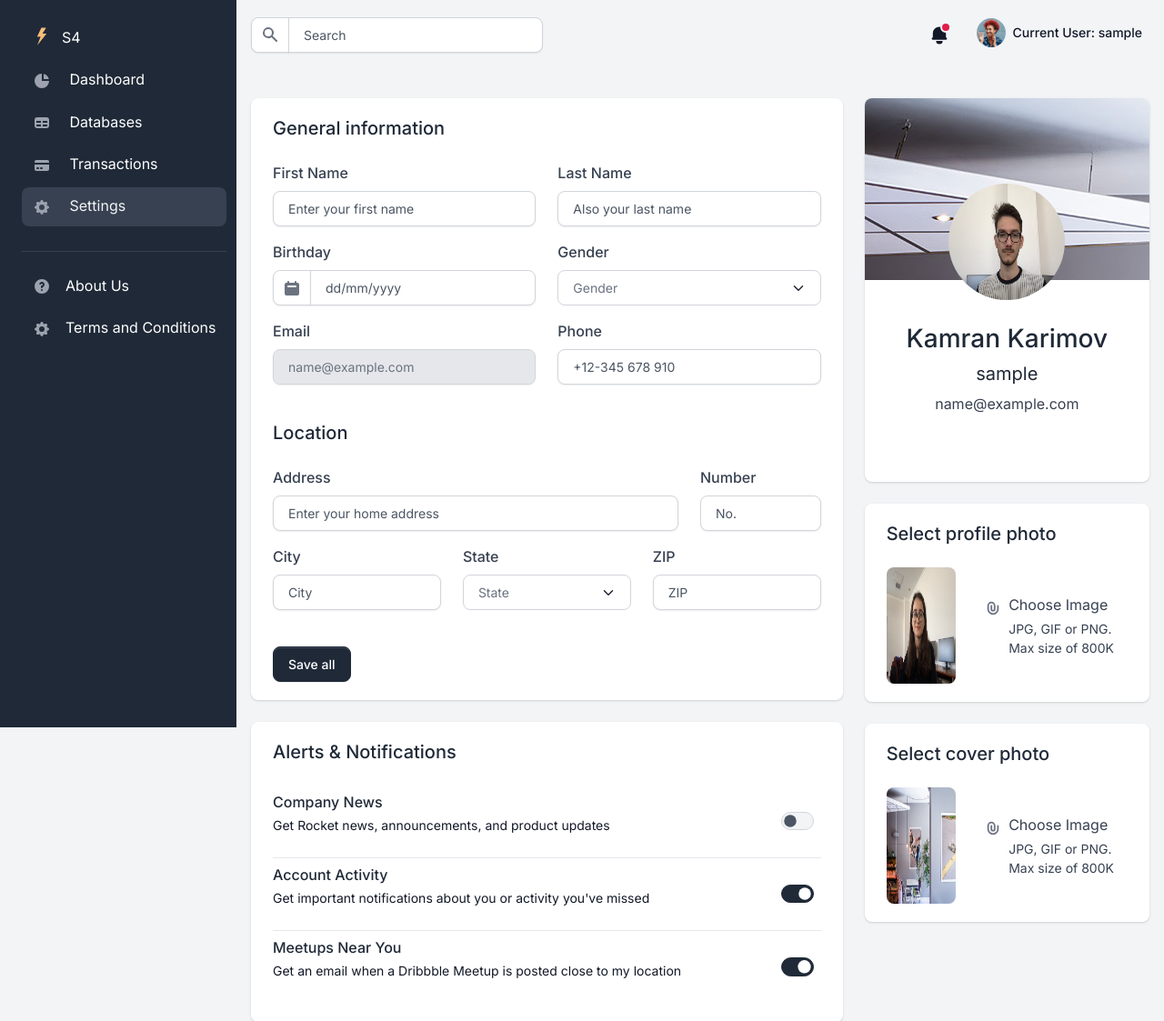
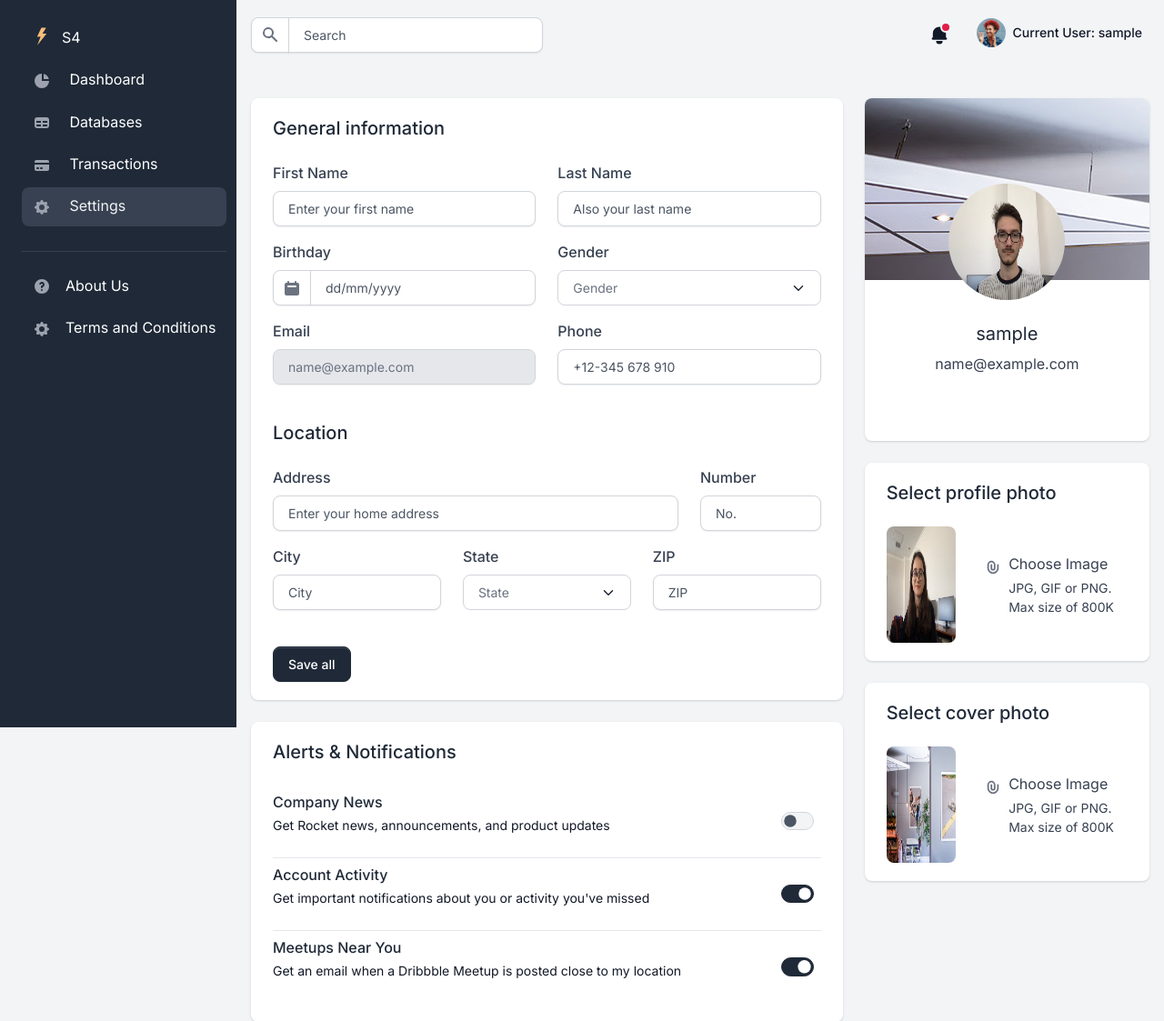
Before and after one commit to odorT/s4, a Flask app: page /settings in a window 1280 px wide. Shown: the top 1123 px of the page at 91% size. Run offline with Flask 2, Linux system fonts and the light colour scheme; the visitor is signed in with stand-in values (Sample User, id 1); data comes from the database, SQL or seed files in the repository; some libraries are stand-ins or nearby versions.

Commit message:
updated files

```diff
--- a/S4 Source Code/apps/templates/home/settings.html
+++ b/S4 Source Code/apps/templates/home/settings.html
@@ -201,9 +201,6 @@
                         <div class="profile-cover rounded-top" data-background="/static/assets/img/profile-cover.jpg"></div>
                         <div class="card-body pb-5">
                             <img src="/static/assets/img/team/profile-picture-7.jpg" class="avatar-xl rounded-circle mx-auto mt-n7 mb-4" alt="Neil Portrait">
-                            <h4 class="h3">
-                                Kamran Karimov
-                            </h4>
                             <h5 class="fw-normal">
                                 {{ current_user.username }}
                             </h5>
```
Also changed, not shown: 6 other files.
